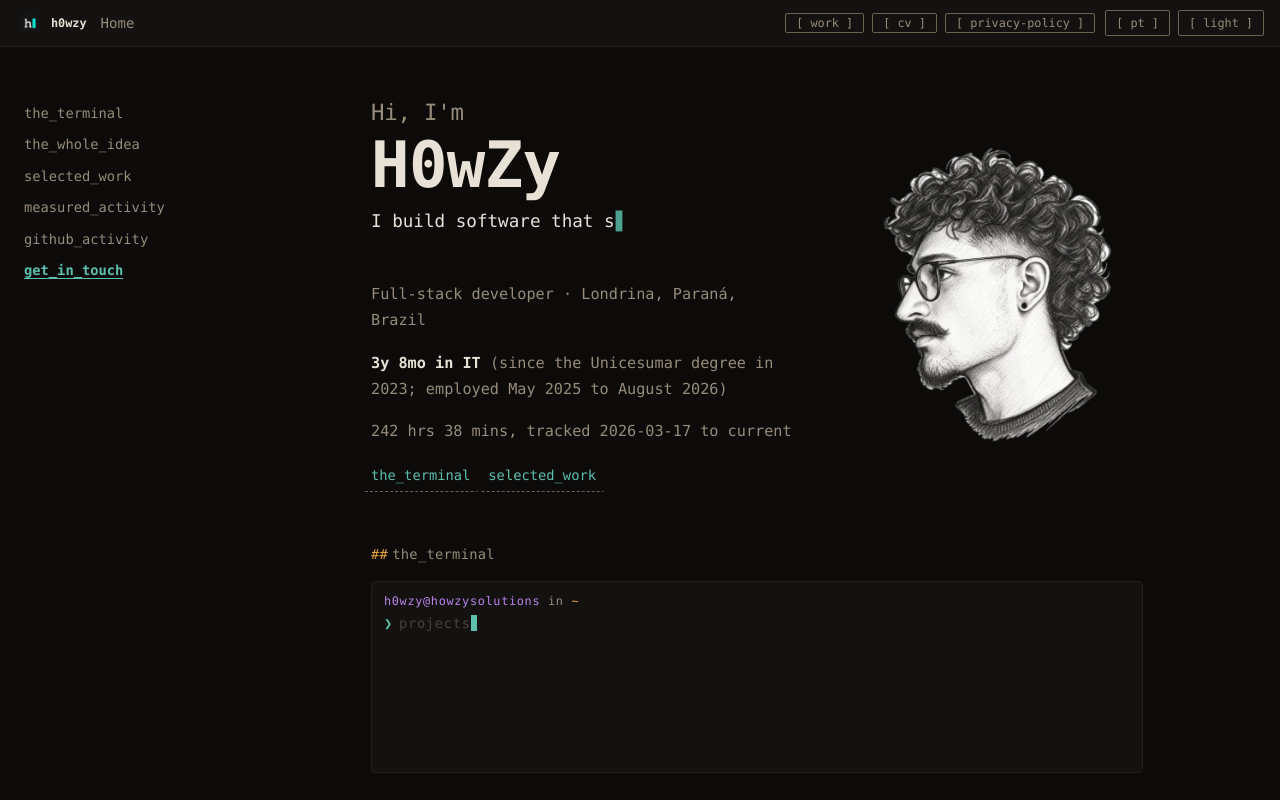
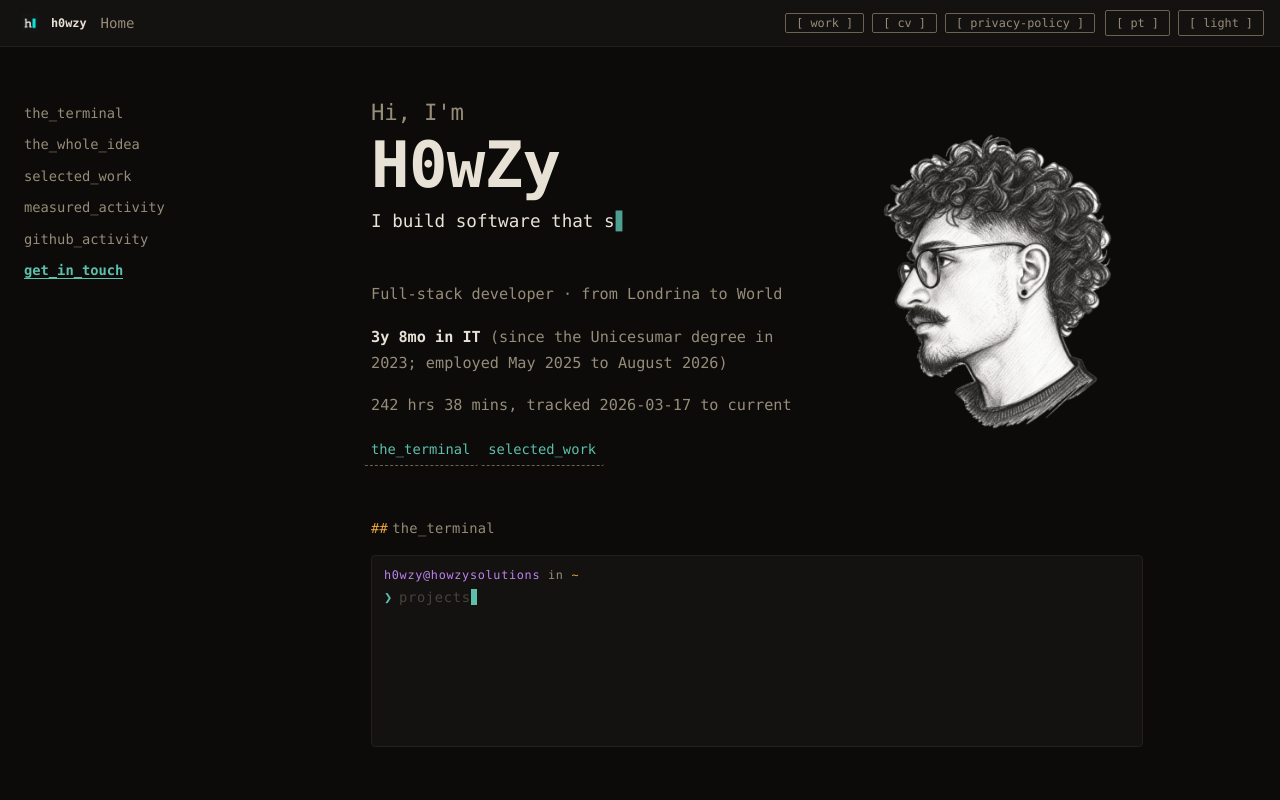
Before and after one commit to H0wZy/howzysolutions, a React (Vite) app: page / in a window 1280 px wide. Shown: the top 800 px of the page. Built offline with nearby package versions, Linux system fonts and the light colour scheme.

Commit message:
feat(layout): center footer within document body, update tagline and make location inline

```diff
--- a/src/content/cv.generated.json
+++ b/src/content/cv.generated.json
@@ -1,5 +1,5 @@
 {
-  "capturedAt": "2026-09-21T05:15:04.663Z",
+  "capturedAt": "2026-09-21T05:31:15.063Z",
   "sourceCommit": "8a4a9ad",
   "sourceRef": "C:\\Users\\h0wzy\\projects\\curriculum-vitae\\overleaf\\main.tex",
   "isFallback": false,
--- a/src/content/i18n/en.ts
+++ b/src/content/i18n/en.ts
@@ -45,7 +45,7 @@ export const en = {
    */
   'hero.experience': '{years}y {months}mo in IT',
   'hero.experienceSince': 'since the Unicesumar degree in 2023; employed May 2025 to August 2026',
-  'hero.location': 'Londrina, Paraná, Brazil',
+  'hero.location': 'from Londrina to World',
 
   // Project listing
   'work.heading': 'My projects',
--- a/src/content/i18n/pt.ts
+++ b/src/content/i18n/pt.ts
@@ -36,7 +36,7 @@ export const pt = {
   'hero.role': 'Desenvolvedor full-stack',
   'hero.experience': '{years}a {months}m em TI',
   'hero.experienceSince': 'desde a graduação na Unicesumar em 2023; empregado de maio de 2025 a agosto de 2026',
-  'hero.location': 'Londrina, Paraná, Brasil',
+  'hero.location': 'de Londrina para o Mundo',
 
   // Listagem de projetos
   'work.heading': 'Meus projetos',
--- a/src/content/profile.ts
+++ b/src/content/profile.ts
@@ -14,7 +14,7 @@ export const profile: AuthorProfile = {
     en: [
       'Software Engineer · Open to Work',
       'I build software that states what it cannot do.',
-      'Worked at TCS for 16 months',
+      'Ex-Software Engineer @ TCS',
       'Full-Stack | Backend | Cloud',
       'Two-time TCS AI Friday Champion 🏆',
       'Go | .NET C# | Java | React',
@@ -23,7 +23,7 @@ export const profile: AuthorProfile = {
     pt: [
       'Engenheiro de Software · Open to Work',
       'Construo software que declara o que não consegue fazer.',
-      'Atuei na TCS por 16 meses',
+      'Ex-Engenheiro de Software @ TCS',
       'Full-Stack | Backend | Cloud',
       'Bicampeão do TCS AI Friday 🏆',
       'Go | .NET C# | Java | React',
@@ -54,8 +54,8 @@ export const profile: AuthorProfile = {
   experienceStart: '2023-01-01',
 
   location: {
-    en: 'Londrina, Paraná, Brazil',
-    pt: 'Londrina, Paraná, Brasil',
+    en: 'from Londrina to World',
+    pt: 'de Londrina para o Mundo',
   },
 
   contacts: [
--- a/src/content/wakatime.generated.json
+++ b/src/content/wakatime.generated.json
@@ -1,5 +1,5 @@
 {
-  "capturedAt": "2026-09-21T05:15:04.519Z",
+  "capturedAt": "2026-09-21T05:31:14.862Z",
   "range": {
     "start": "2026-03-17",
     "end": "2026-09-21"
--- a/src/pages/Home.tsx
+++ b/src/pages/Home.tsx
@@ -48,7 +48,7 @@ export function Home({
               <p className="tagline">
                 <Typewriter phrases={profile.taglines[locale]} />
               </p>
-              <p className="sub">
+              <p className="sub nowrap">
                 {translate(locale, 'hero.role')} · {profile.location[locale]}
               </p>
               {/*
@@ -146,14 +146,14 @@ export function Home({
             </ul>
           </div>
         </section>
+
+        <footer className="footer">
+          <div className="wrap">
+            <p className="dim">{translate(locale, 'footer.builtWith')}</p>
+          </div>
+        </footer>
         </div>
       </main>
-
-      <footer className="footer">
-        <div className="wrap">
-          <p className="dim">{translate(locale, 'footer.builtWith')}</p>
-        </div>
-      </footer>
     </>
   )
 }
--- a/src/styles/components.css
+++ b/src/styles/components.css
@@ -519,6 +519,7 @@
 .footer {
   padding: 40px 0 64px;
   font-size: var(--fs-sm);
+  text-align: center;
 }
 
 /* Wide content scrolls inside itself; the page never scrolls horizontally. */
```
